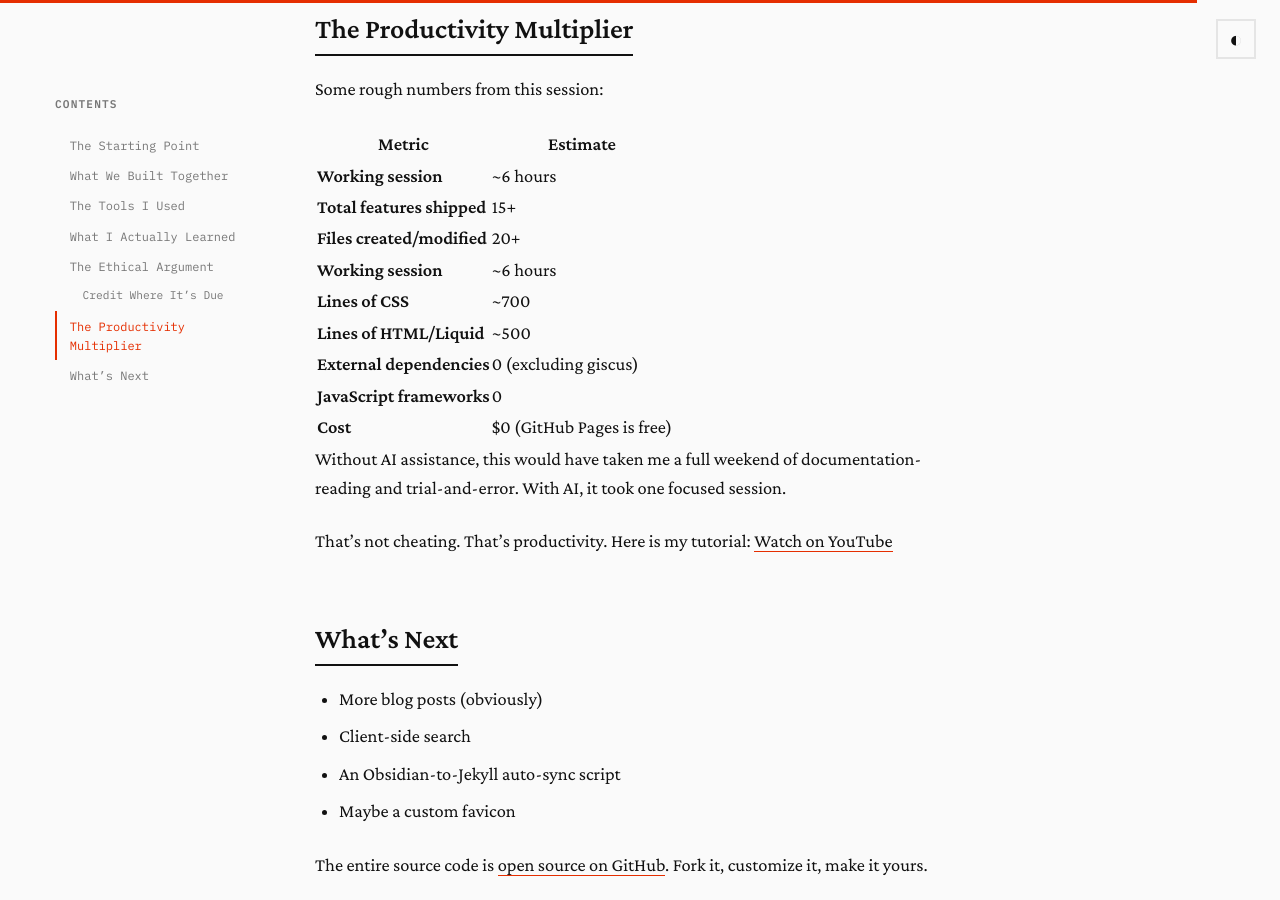
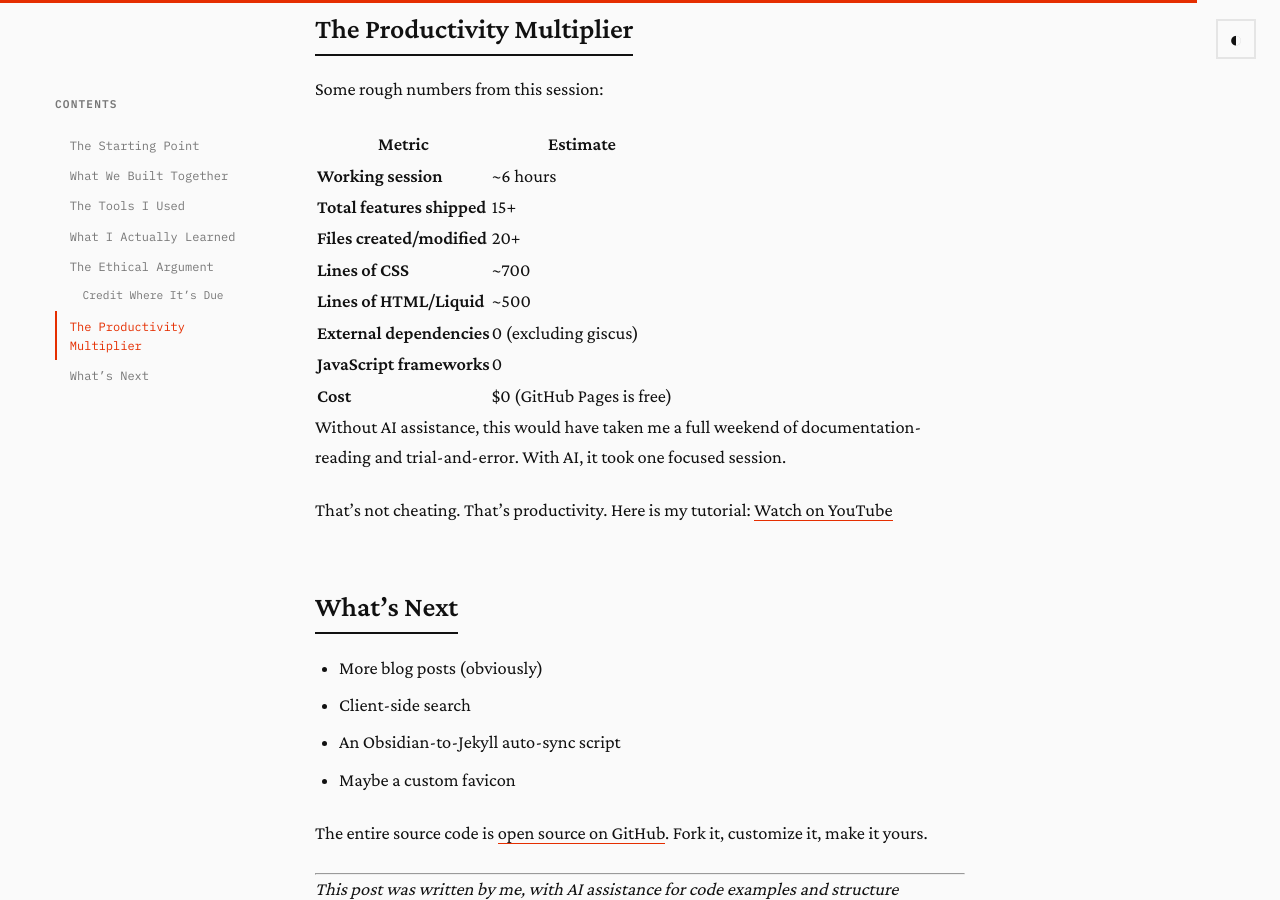
Before and after one commit to Sai21112000/sai21112000.github.io, a Jekyll site: the page built from _posts/2026-03-19-building-with-ai.md, in a window 1280 px wide and 900 px high, scrolled down 3371 px. Built offline with Jekyll 4.4.1, drawn with Linux system fonts in a browser that asks for light colours.

Commit message:
fix: remove duplicate stats row

```diff
--- a/_posts/2026-03-19-building-with-ai.md
+++ b/_posts/2026-03-19-building-with-ai.md
@@ -84,7 +84,6 @@ Some rough numbers from this session:
 | **Working session** | ~6 hours |
 | **Total features shipped** | 15+ |
 | **Files created/modified** | 20+ |
-| **Working session** | ~6 hours |
 | **Lines of CSS** | ~700 |
 | **Lines of HTML/Liquid** | ~500 |
 | **External dependencies** | 0 (excluding giscus) |
```
